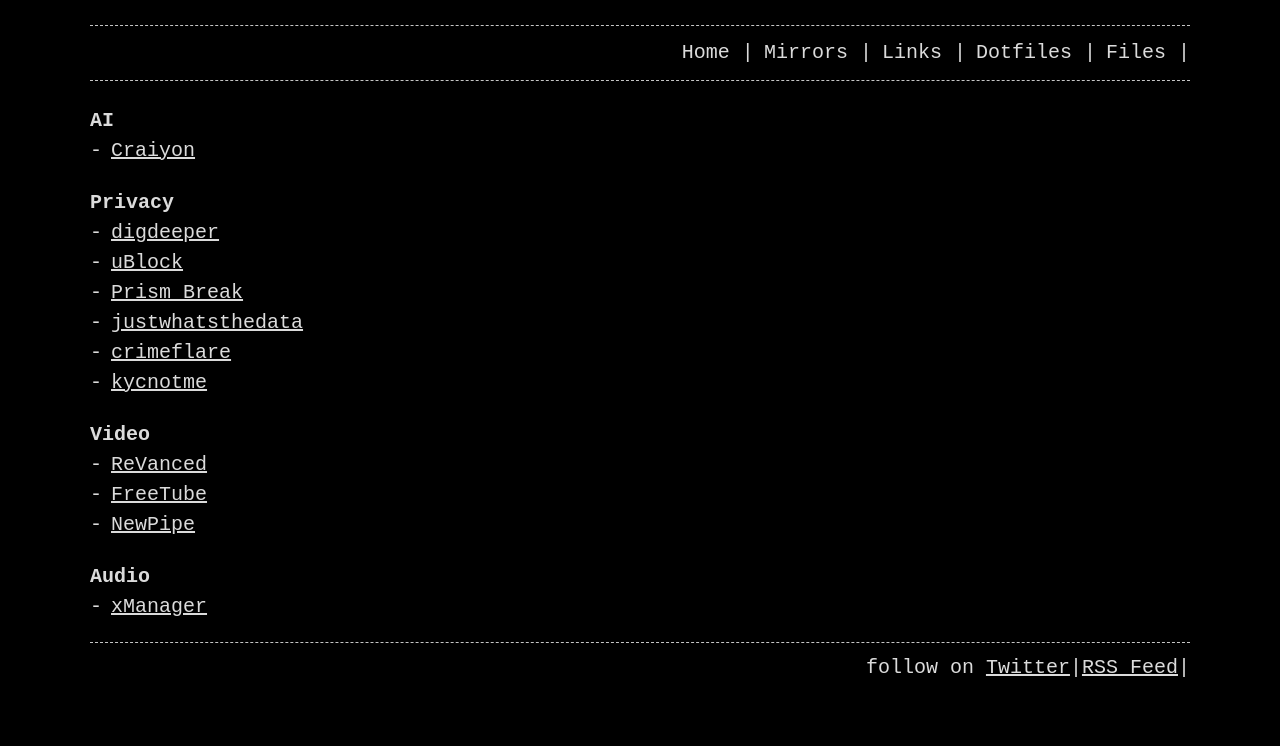
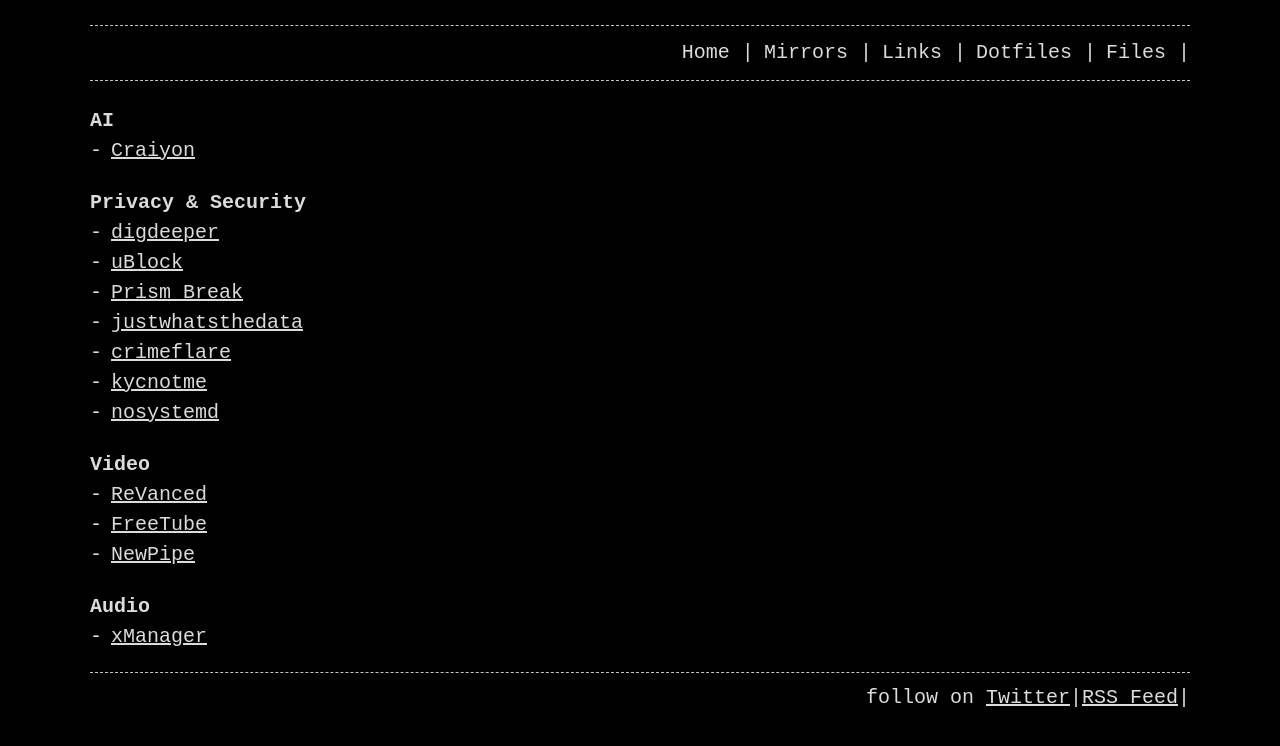
Before and after one commit to 0x7C2f/0x7C2f.github.io.old, a Jekyll site: the page built from pages/links.md, in a window 1280 px wide. Shown: the top 746 px of the page. Built offline with Jekyll 4.4.1, drawn with Linux system fonts in a browser that asks for light colours.

Commit message:
feat(links): added nosystemd link

```diff
--- a/pages/links.md
+++ b/pages/links.md
@@ -7,13 +7,14 @@
 # AI
 -  [Craiyon](https://www.craiyon.com/)
 
-# Privacy
+# Privacy & Security
 - [digdeeper](https://digdeeper.club/)
 - [uBlock](https://github.com/gorhill/uBlock)
 - [Prism Break](https://prism-break.org/)
 - [justwhatsthedata](https://justwhatsthedata.github.io/)
 - [crimeflare](http://crimeflare.eu.org)
 - [kycnotme](https://kycnot.me/)
+- [nosystemd](https://nosystemd.org/)
 
 # Video
 - [ReVanced](https://github.com/revanced)
```
Also changed, not shown: pages/files.md (+1 -1 lines), _data/links.yml (added), _data/pdfs.yml (renamed from _data/pdf.yml).
